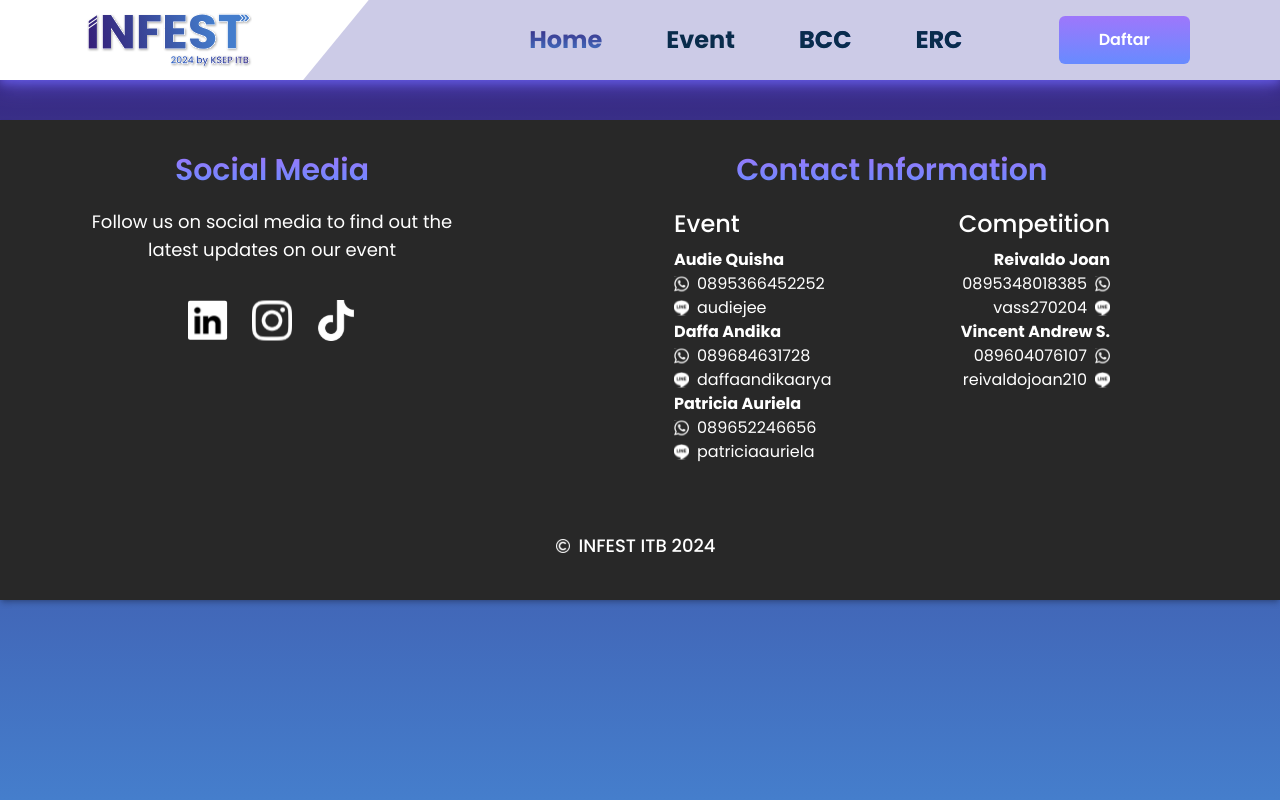
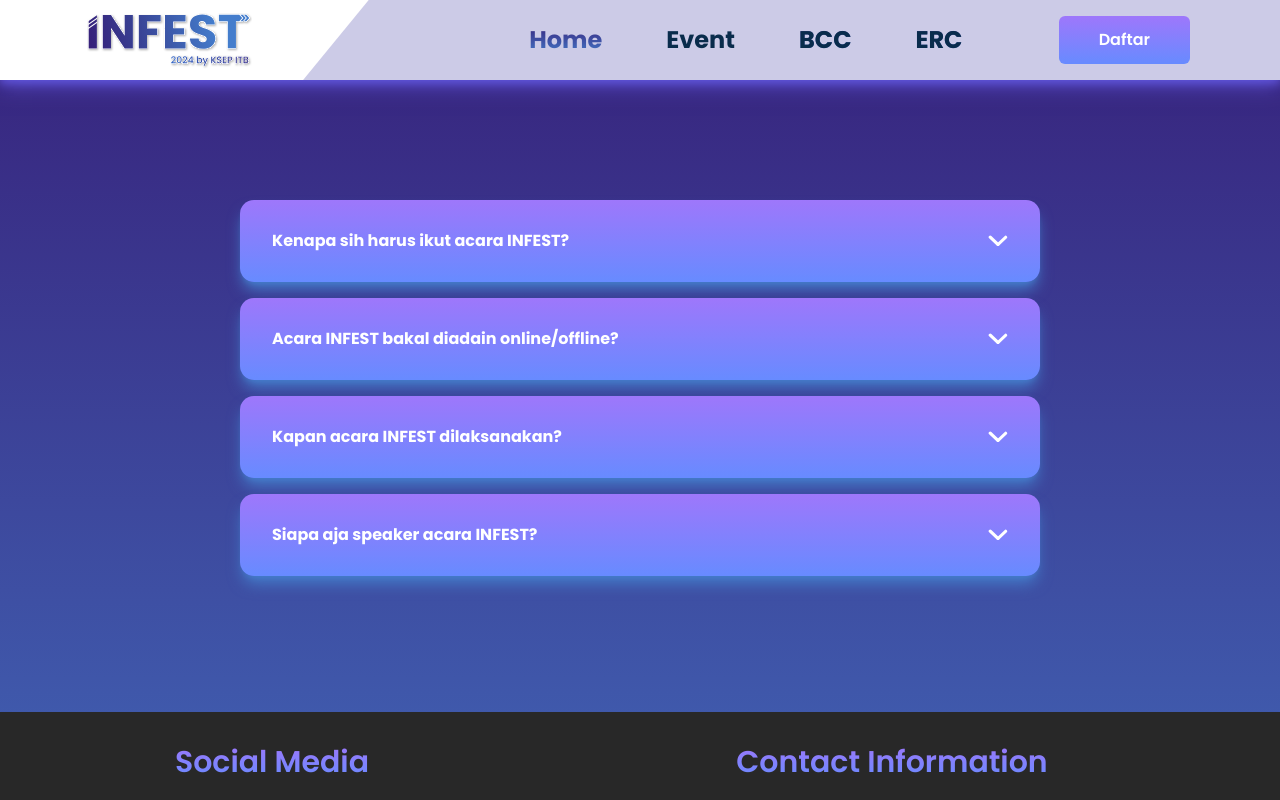
Before and after one commit to farrelathalla/INFEST-2024, a Next.js app: page / in a window 1280 px wide. Shown: the top 800 px of the page. Built offline with nearby package versions, Linux system fonts and the light colour scheme.

Commit message:
feat: home faq

```diff
--- a/app/business-case-competition/page.js
+++ b/app/business-case-competition/page.js
@@ -4,6 +4,7 @@ import TimelineItem from '@/components/timeline/TimelineItem'
 import Countdown from '@/components/countdown'
 import TitlePrize from '@/components/competition/TitlePrize'
 import { BCC_TITLE, BCC_DESC, BCC_PRIZE } from "@/components/competition/copywrite";
+import FAQCompetitions from '@/components/competitions/FAQCompetitions'
 
 const BusinessCaseCompetitionPage = () => {
   return (
@@ -30,6 +31,8 @@ const BusinessCaseCompetitionPage = () => {
 
       {/* Countdown */}
       <Countdown date={"07/04/2024 23:59:59"}  />
+
+      <FAQCompetitions />
     </div>
   )
 }
--- a/app/page.js
+++ b/app/page.js
@@ -1,7 +1,9 @@
+import FAQHome from "@/components/home/FAQHome";
+
 export default function Home() {
   return (
-    <main>
-
+    <main className="wrapper">
+      <FAQHome />
     </main>
   );
 }
--- /dev/null
+++ b/components/home/FAQHome.jsx
@@ -0,0 +1,21 @@
+import React from 'react'
+import DropdownFAQ from '../DropdownFAQ'
+import { faqData } from '@/lib/faqHome'
+
+const FAQHome = () => {
+  return (
+    <div className='mt-16 w-full flex flex-col items-center gap-y-4'>
+      {faqData.map((item) => {
+        return (
+          <DropdownFAQ
+            key={item.question}
+            question={item.question}
+            answer={item.answer}
+          />
+        )
+      })}
+    </div>
+  )
+}
+
+export default FAQHome
--- /dev/null
+++ b/lib/faqHome.js
@@ -0,0 +1,18 @@
+export const faqData = [
+  {
+    "question": "Kenapa sih harus ikut acara INFEST?",
+    "answer": "Acara INFEST punya banyak banget benefit. Sebagai pemula dalam berinvestasi, INFEST memberikan banyak pengetahuan dasar mengenai langkah-langkah menjadi investor yang baik. Selain itu, INFEST juga berfokus pada isu dalam dunia perekonomian yang sedang naik daun, sehingga bukan hanya pemula yang dapat menambah wawasan baru melalui acara ini."
+  },
+  {
+    "question": "Acara INFEST bakal diadain online/offline?",
+    "answer": "Acara pre-event INFEST 2024 akan diadakan secara online melalui media Zoom Meeting. Sedangkan main event INFEST 2024 akan diadakan secara hybrid, dimana audiens dapat mengikuti secara offline maupun online melalui media Zoom Meeting."
+  },
+  {
+    "question": "Kapan acara INFEST dilaksanakan?",
+    "answer": "Timeline rangkaian acara INFEST 2024 akan dipublish melalui akun Instagram @infest.bdg dan website infestitb2024.com, jadi stay tuned yaa!"
+  },
+  {
+    "question": "Siapa aja speaker acara INFEST?",
+    "answer": "Materi dan topik yang seru ini pastinya akan dibawakan oleh speaker yang handal dan seru juga, jadi pantengin terus akun Instagram @infest.bdg yaa!"
+  },
+]
```
